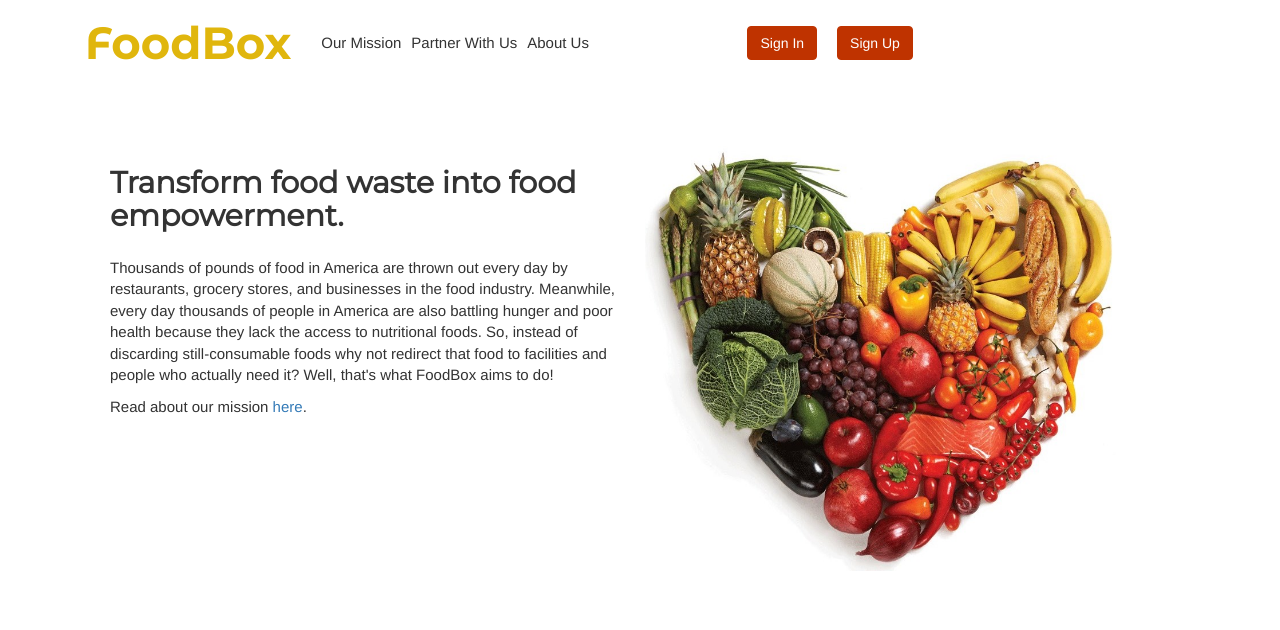
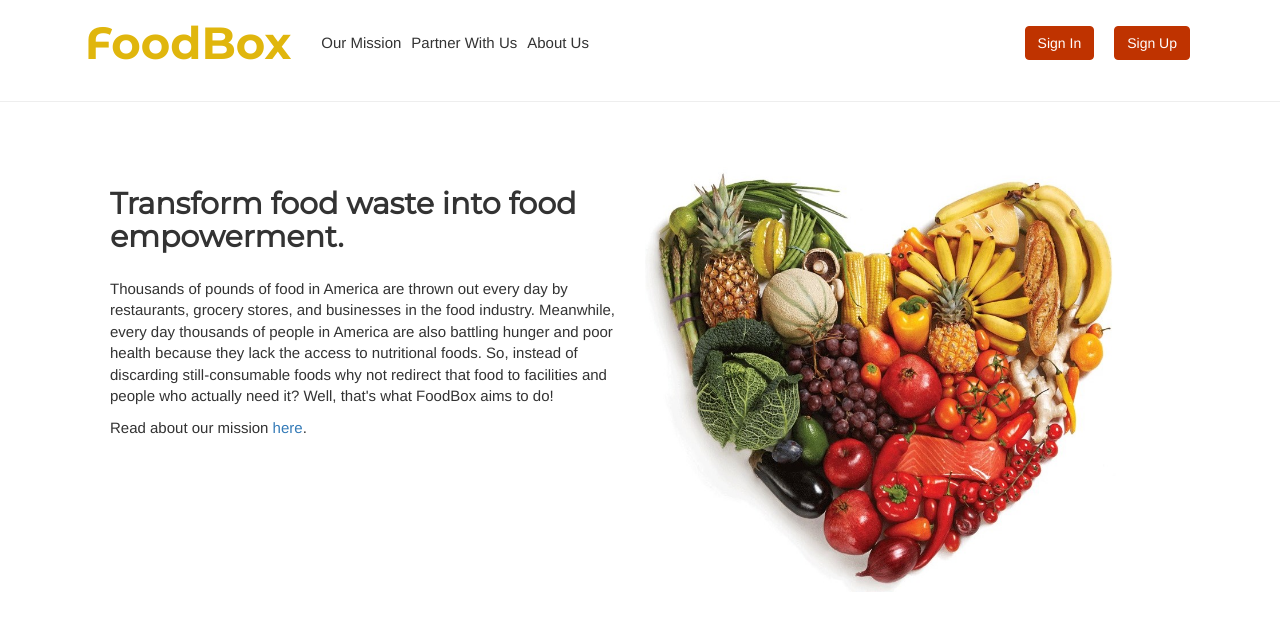
Before and after one commit to tharnlas/broncohack-2017, a plain HTML site: page index.html in a window 1280 px wide. Drawn offline with nearby package versions, Linux system fonts and the light colour scheme.

Commit message:
Reposition navbar line.

```diff
--- a/index.html
+++ b/index.html
@@ -17,6 +17,7 @@
 
 <body>
 	<nav class="navbar navbar-expand-lg navbar-light mt-sm-2"></nav>
+	<hr id="nav-line">
 
 	<script>
 		$(document).ready(function() {
--- a/nav.html
+++ b/nav.html
@@ -27,6 +27,4 @@
 			<a class="nav-link"><button type="button" class="btn btn-primary">Sign Up</button></a>
 		</li>
 	</ul>
-
-	<hr id="nav-line">
 </div>
```
Also changed, not shown: about.html (+1 -0 lines), mission.html (+1 -0 lines), partner.html (+1 -0 lines).
